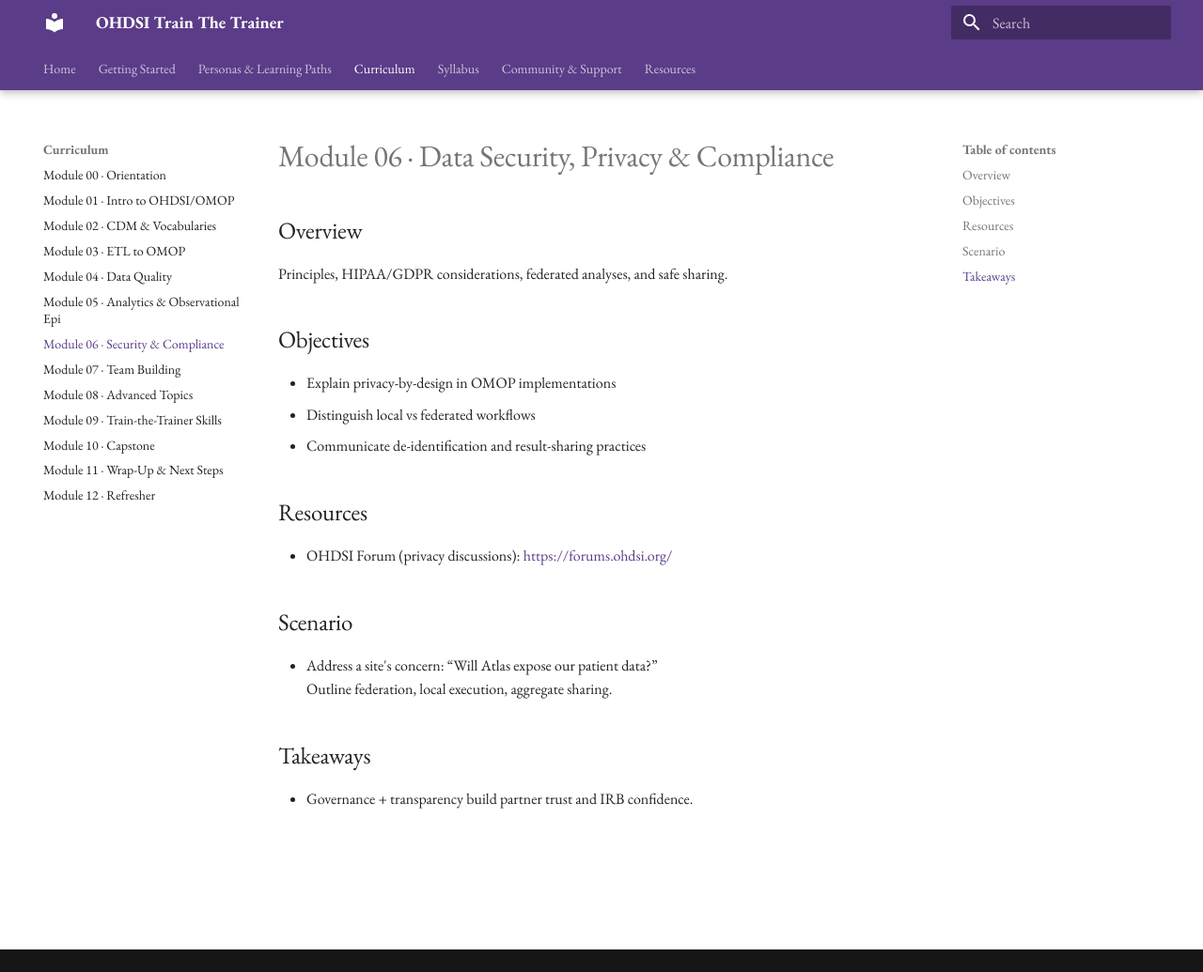
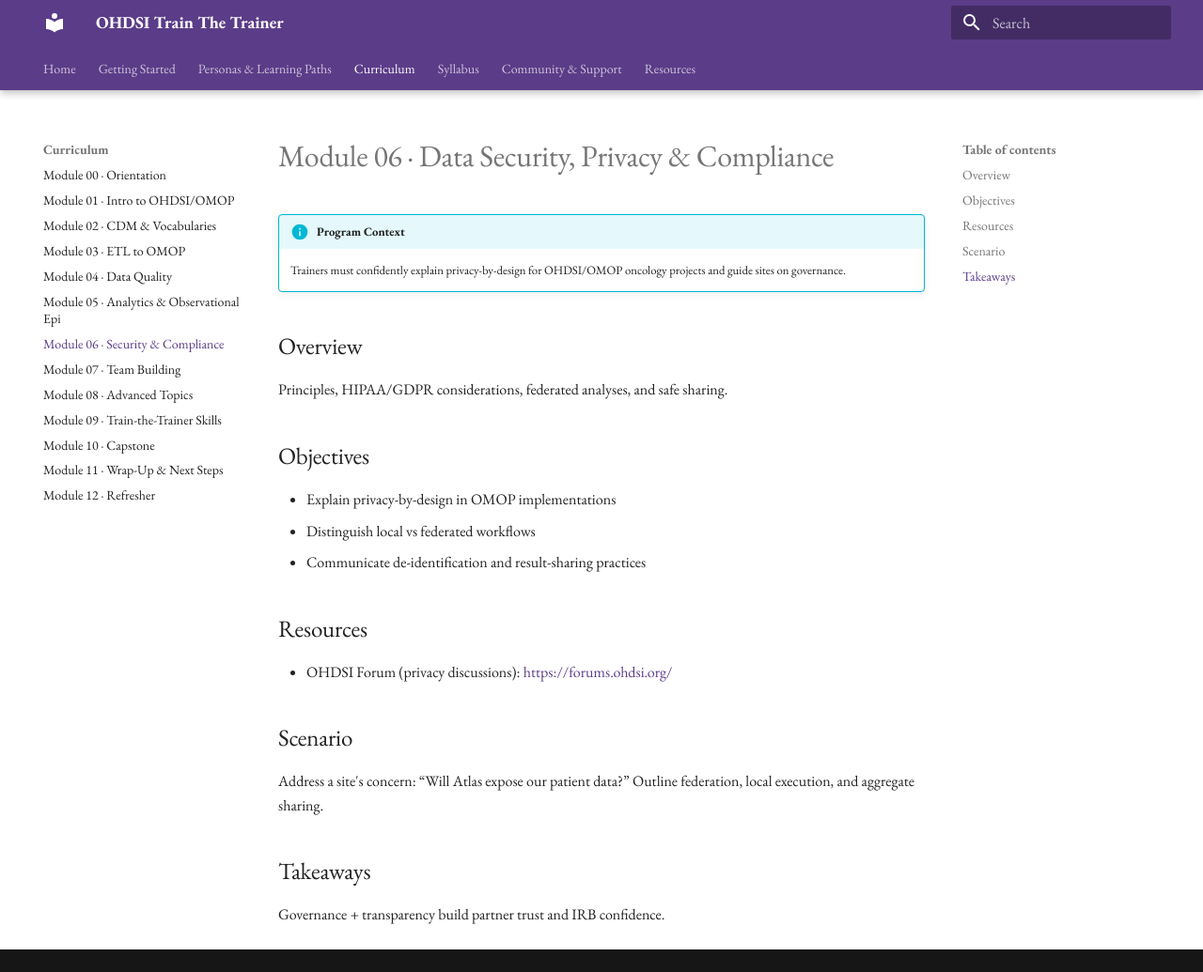
Before and after one commit to BoyceLab/OHDSITrainTheTrainer-EPILEPSY, an MkDocs documentation site: the page built from docs/modules/module-06-security-compliance.md, in a window 1280 px wide and 1035 px high. Shown: the whole window at 94% size. Built offline with MkDocs 1.6.1 and Material for MkDocs 9.7.7, drawn with Linux system fonts in a browser that asks for light colours.

Commit message:
Update module-06-security-compliance.md

```diff
--- a/docs/modules/module-06-security-compliance.md
+++ b/docs/modules/module-06-security-compliance.md
@@ -1,4 +1,7 @@
 # Module 06 · Data Security, Privacy & Compliance
+
+!!! info "Program Context"
+    Trainers must confidently explain privacy-by-design for OHDSI/OMOP oncology projects and guide sites on governance.
 
 ## Overview
 Principles, HIPAA/GDPR considerations, federated analyses, and safe sharing.
@@ -12,8 +15,7 @@
 - OHDSI Forum (privacy discussions): <https://forums.ohdsi.org/>
 
 ## Scenario
-- Address a site's concern: “Will Atlas expose our patient data?”
-  Outline federation, local execution, aggregate sharing.
+Address a site's concern: “Will Atlas expose our patient data?” Outline federation, local execution, and aggregate sharing.
 
 ## Takeaways
-- Governance + transparency build partner trust and IRB confidence.
+Governance + transparency build partner trust and IRB confidence.
```
